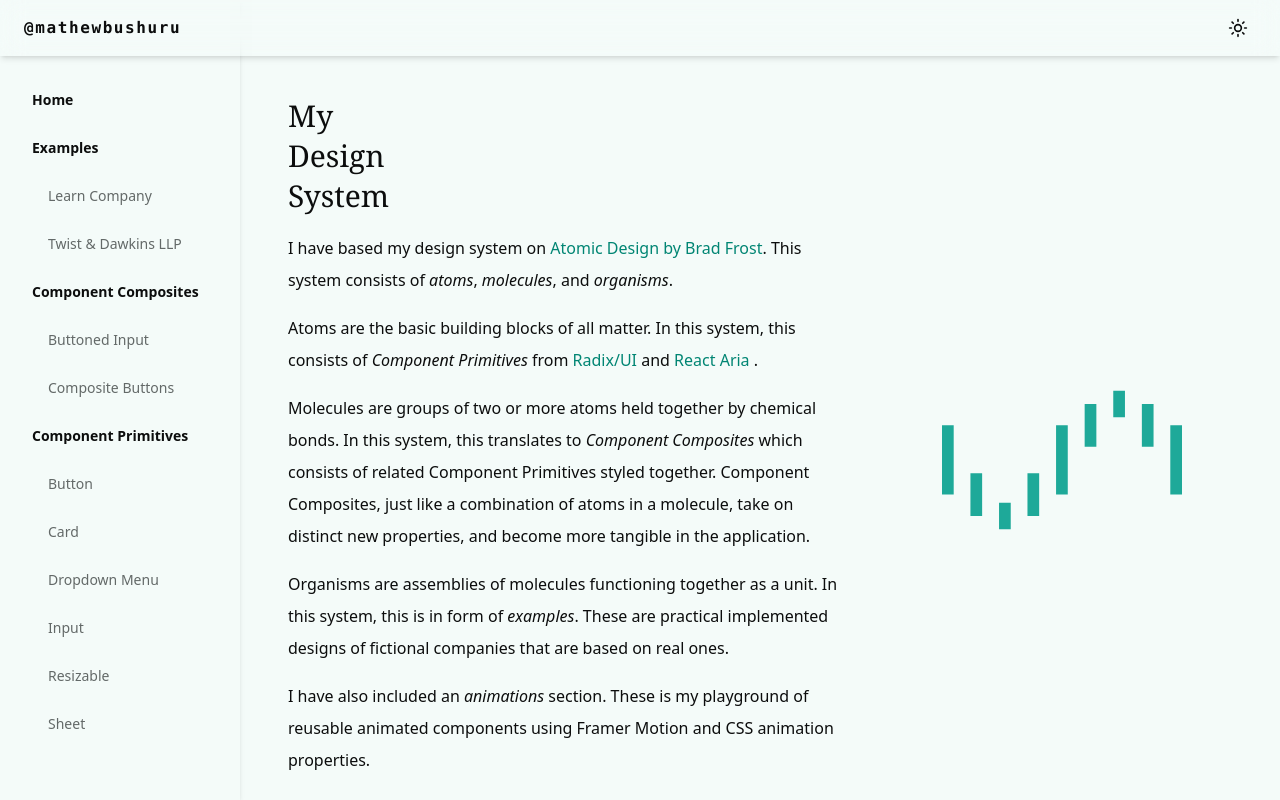
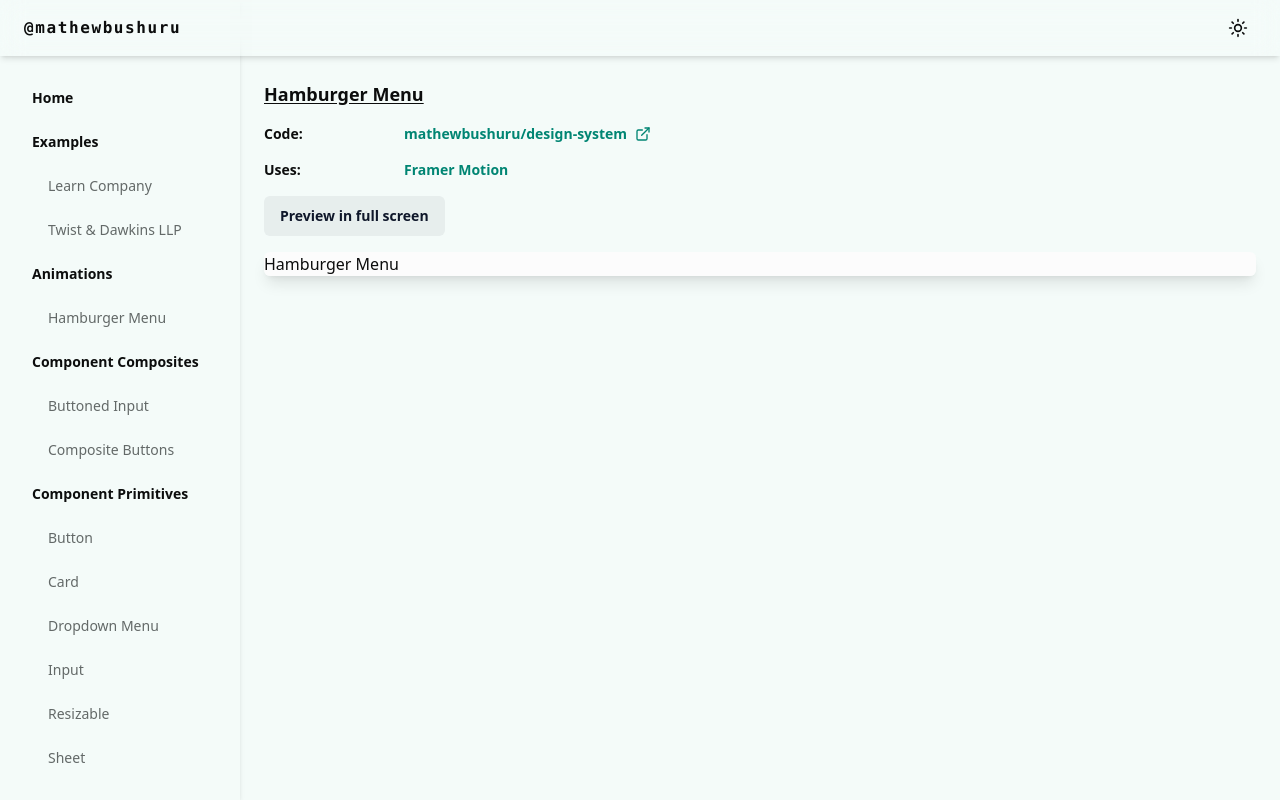
Before and after one commit to mathewbushuru/design-system, a React (Vite) app: page /animations in a window 1280 px wide. Before the commit this address led to /. Built offline with nearby package versions, Linux system fonts and the light colour scheme.

Commit message:
Set up animations section

```diff
--- a/src/App.tsx
+++ b/src/App.tsx
@@ -8,10 +8,11 @@ import ThemeProvider from "@/components/theme-provider";
 
 import HomePage from "@/pages/home-page";
 import ExamplesPage from "@/pages/examples-page";
+import AnimationsPage from "@/pages/animations-page";
 import CompositesPage from "@/pages/composites-page";
 import PrimitivesPage from "@/pages/primitives-page";
 
-import { exampleRoutes, compositesRoutes, primitivesRoutes } from "@/routes";
+import { exampleRoutes, animationRoutes, compositesRoutes, primitivesRoutes } from "@/routes";
 
 const router = createBrowserRouter([
   {
@@ -24,6 +25,11 @@ const router = createBrowserRouter([
     element: <ExamplesPage />,
   },
   ...exampleRoutes,
+  {
+    path: "/animations",
+    element: <AnimationsPage />,
+  },
+  ...animationRoutes,
   {
     path: "/composites",
     element: <CompositesPage />,
--- /dev/null
+++ b/src/animations/hamburger-menu/app.tsx
@@ -0,0 +1,7 @@
+function HamburgerMenu() {
+  return <div className="bg-popover">
+    Hamburger  Menu
+  </div>;
+}
+
+export default HamburgerMenu;
--- a/src/components/side-navigation.tsx
+++ b/src/components/side-navigation.tsx
@@ -5,6 +5,10 @@ import Button from "@/components/primitives/button";
 const examplesLinks = [
   { name: "Learn Company", link: "/examples/learn-company" },
   { name: "Twist & Dawkins LLP", link: "/examples/twist-dawkins" },
+];
+
+const animationLinks = [
+  { name: "Hamburger Menu", link: "/animations/hamburger-menu" },
 ];
 
 const compositesLinks = [
@@ -53,6 +57,25 @@ function SideNavigation() {
         </Button>
       ))}
 
+      {/* Animations  */}
+      <Button
+        variant="ghost"
+        className="justify-start"
+        onClick={() => navigate("/animations")}
+      >
+        Animations
+      </Button>
+      {animationLinks.map((animation) => (
+        <Button
+          key={animation.link}
+          variant="ghost"
+          className="justify-start pl-8 pr-0 font-normal text-muted-foreground"
+          onClick={() => navigate(animation.link)}
+        >
+          {animation.name}
+        </Button>
+      ))}
+
       {/* Component Composites  */}
       <Button
         variant="ghost"
--- /dev/null
+++ b/src/pages/animations-page.tsx
@@ -0,0 +1,14 @@
+import RootLayout from "@/layouts/root-layout";
+import HamburgerMenuShowcase from "@/showcase/animations/hamburger-menu-showcase";
+
+function AnimationsPage() {
+  return (
+    <RootLayout>
+      <div>
+        <HamburgerMenuShowcase />
+      </div>
+    </RootLayout>
+  );
+}
+
+export default AnimationsPage;
--- a/src/routes.tsx
+++ b/src/routes.tsx
@@ -2,6 +2,8 @@ import RootLayout from "@/layouts/root-layout";
 
 import LearnCompany from "@/examples/learn-company/app";
 import TwistDawkins from "@/examples/twist-dawkins/app";
+
+import HamburgerMenuShowcase from "@/showcase/animations/hamburger-menu-showcase";
 
 import ButtonedInputShowcase from "@/showcase/composites/buttoned-input-showcase";
 import CompositeButtonsShowcase from "@/showcase/composites/composite-buttons-showcase";
@@ -31,6 +33,17 @@ export const exampleRoutes = [
         <div className="m-4 overflow-hidden rounded-md shadow-lg dark:border lg:mx-6">
           <TwistDawkins />
         </div>
+      </RootLayout>
+    ),
+  },
+];
+
+export const animationRoutes = [
+  {
+    path: "/animations/hamburger-menu",
+    element: (
+      <RootLayout key="hamburger-menu">
+        <HamburgerMenuShowcase />
       </RootLayout>
     ),
   },
--- /dev/null
+++ b/src/showcase/animations/hamburger-menu-showcase.tsx
@@ -0,0 +1,18 @@
+import ShowcaseLayout from "@/layouts/showcase-layout";
+import HamburgerMenu from "@/animations/hamburger-menu/app";
+
+function HamburgerMenuShowcase() {
+  return (
+    <ShowcaseLayout
+      name="Hamburger Menu"
+      examplePage={true}
+      code="mathewbushuru/design-system"
+      codeLink="https://github.com/mathewbushuru/design-system/blob/main/src/animations/hamburger-menu/app.tsx"
+      uses="Framer Motion"
+    >
+      <HamburgerMenu />
+    </ShowcaseLayout>
+  );
+}
+
+export default HamburgerMenuShowcase;
--- a/src/showcase/composites/buttoned-input-showcase.tsx
+++ b/src/showcase/composites/buttoned-input-showcase.tsx
@@ -10,7 +10,7 @@ export default function ButtonedInputShowcase() {
         name="Buttoned Input"
         code="mathewbushuru/design-system"
         codeLink="https://github.com/mathewbushuru/design-system/blob/main/src/components/composites/buttoned-input.tsx"
-        uses="Button primitive, Input primitive, "
+        uses="Button primitive, Input primitive"
       >
         <h1 className="my-4 text-center font-semibold text-muted-foreground sm:text-left">
           Default ButtonedInput with Icon
```
